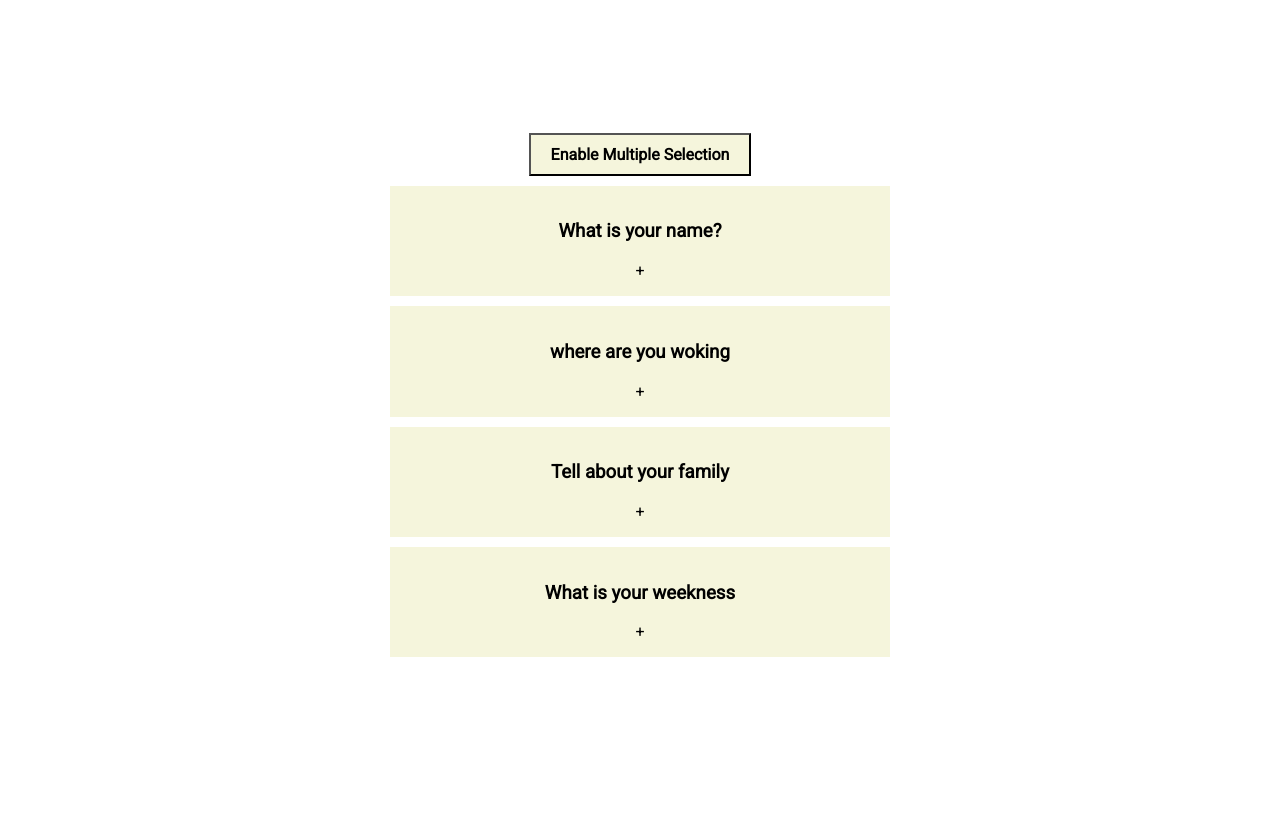
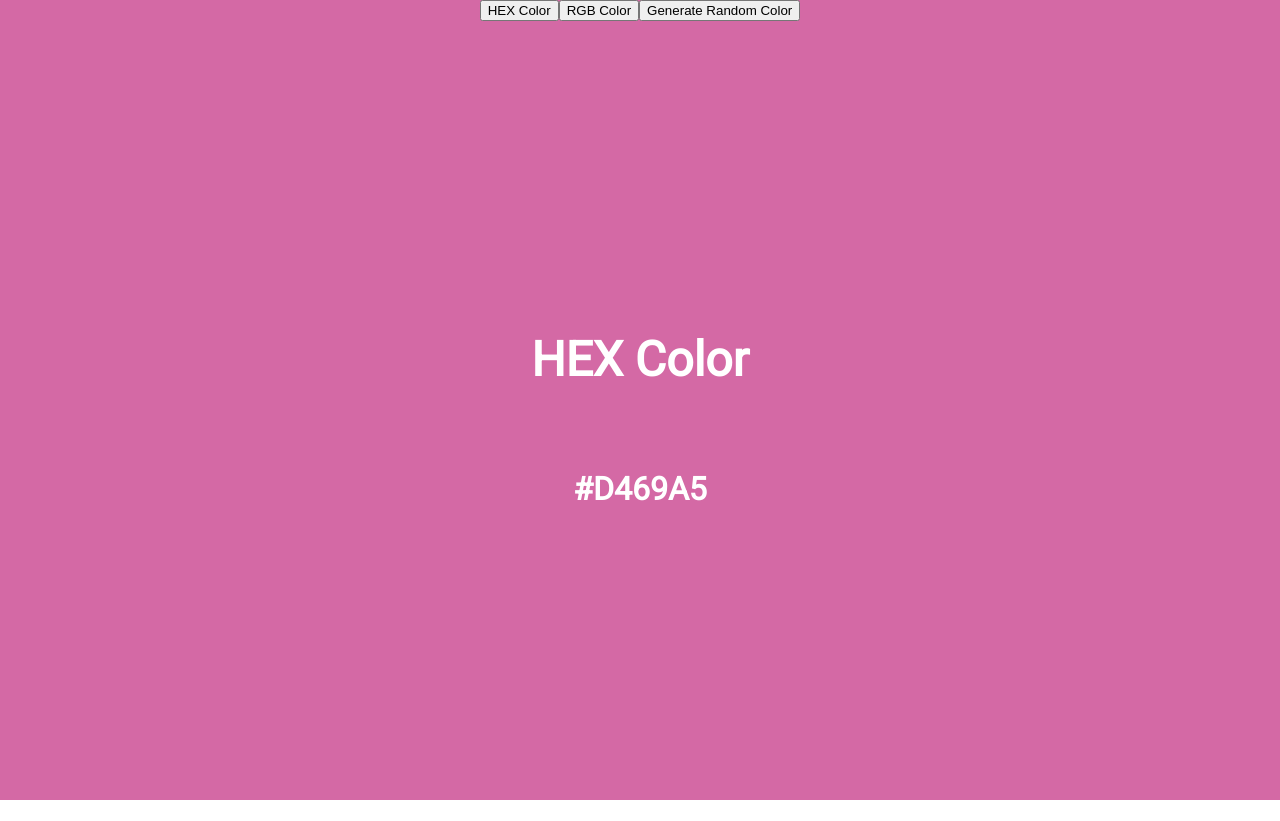
Before and after one commit to Ananthakumar-dev/React-Study, a React (Create React App) app: page / in a window 1280 px wide. Before the commit the page ends 800 px from the top, so only its background shows below. Built offline with nearby package versions, Linux system fonts and the light colour scheme.

Commit message:
randomColorGenerator

```diff
--- a/src/App.js
+++ b/src/App.js
@@ -1,10 +1,12 @@
 import "./App.css";
 import Accordian from "./components/accordian/accordian";
+import Color from "./random-color/color";
 
 function App() {
   return (
     <div className="App">
-      <Accordian />
+      {/* <Accordian /> */}
+      <Color />
     </div>
   );
 }
--- /dev/null
+++ b/src/random-color/color.js
@@ -0,0 +1,90 @@
+import React, { useEffect, useState } from "react";
+
+export default function Color() {
+  const [colorType, setColorType] = useState("hex");
+  const [hexColor, setHexColor] = useState("");
+  const [rgbColor, setRgbColor] = useState("");
+
+  function getRandomValue(array_length) {
+    return Math.floor(Math.random() * array_length);
+  }
+
+  function handleGenerateRandomColor() {
+    if (colorType === "hex") {
+      const randomArray = [
+        0,
+        1,
+        2,
+        3,
+        4,
+        5,
+        6,
+        7,
+        8,
+        9,
+        "A",
+        "B",
+        "C",
+        "D",
+        "E",
+        "F",
+      ];
+
+      let hexColor = "#";
+
+      for (let i = 0; i < 6; i++) {
+        hexColor += randomArray[getRandomValue(randomArray.length)];
+      }
+
+      setHexColor(hexColor);
+    } else {
+      const r = getRandomValue(256);
+      const g = getRandomValue(256);
+      const b = getRandomValue(256);
+
+      const rgb = `rgb(${r},${g},${b})`;
+
+      setRgbColor(rgb);
+    }
+  }
+
+  useEffect(() => {
+    handleGenerateRandomColor();
+  }, [colorType]);
+
+  return (
+    <div
+      className="random-color"
+      style={{
+        backgroundColor: colorType === "hex" ? hexColor : rgbColor,
+        height: "100vh",
+        width: "100vw",
+      }}
+    >
+      <button type="button" onClick={() => setColorType("hex")}>
+        HEX Color
+      </button>
+      <button type="button" onClick={() => setColorType("rgb")}>
+        RGB Color
+      </button>
+      <button type="button" onClick={handleGenerateRandomColor}>
+        Generate Random Color
+      </button>
+
+      <div
+        style={{
+          display: "flex",
+          alignItems: "center",
+          justifyContent: "center",
+          height: "100%",
+          flexDirection: "column",
+          fontSize: "2rem",
+          color: "#fff",
+        }}
+      >
+        <h2> {colorType === "hex" ? "HEX Color" : "RGB Color"}</h2>
+        <h4> {colorType === "hex" ? hexColor : rgbColor} </h4>
+      </div>
+    </div>
+  );
+}
```
